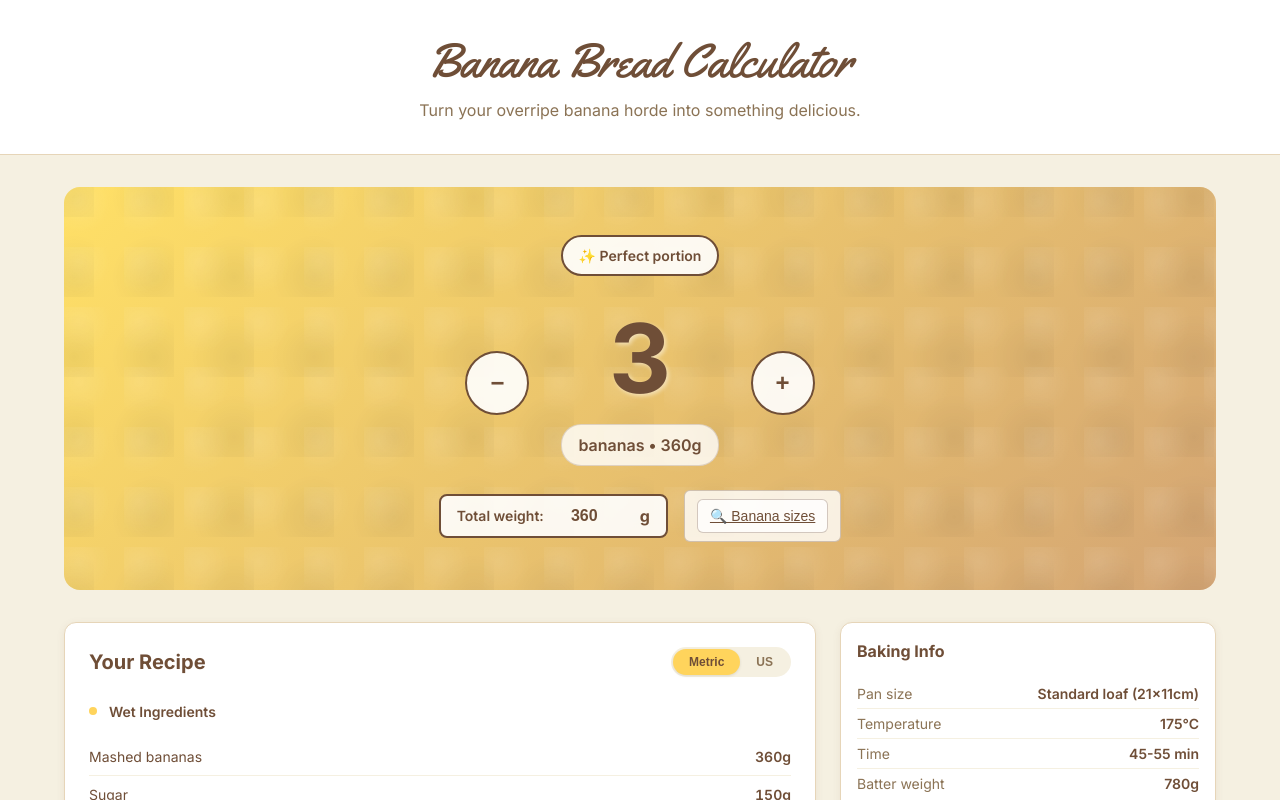
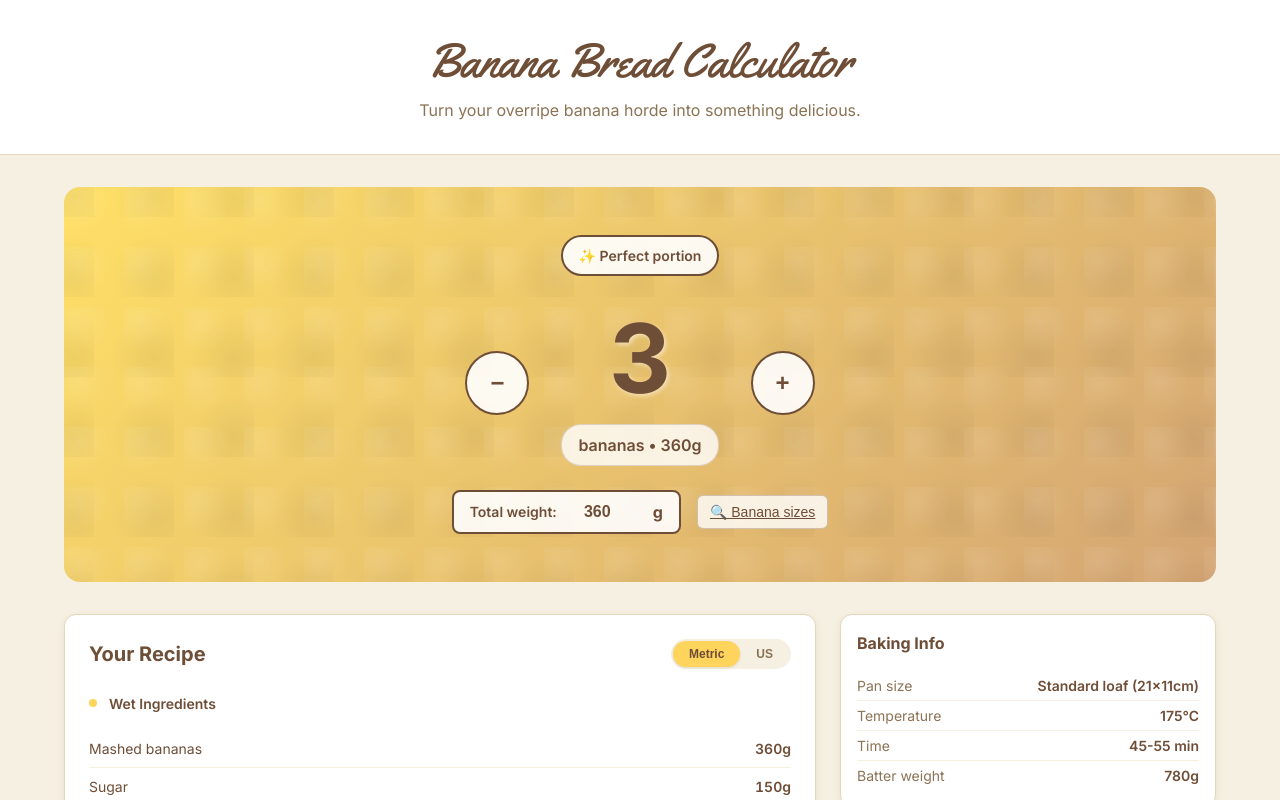
Before and after one commit to titania-nz/banana-bread-calculator, a React (Vite) app: page / in a window 1280 px wide. Shown: the top 800 px of the page. Built offline with nearby package versions, Linux system fonts and the light colour scheme.

Commit message:
Consolidate banana help div and button

```diff
--- a/src/App.tsx
+++ b/src/App.tsx
@@ -365,14 +365,12 @@ export default function App() {
               <span className="weight-unit">g</span>
             </div>
 
-            <div className="help-link">
             <button
               onClick={() => setShowBananaSizeHelp(true)}
               className="help-link-btn"
             >
               🔍 Banana sizes
             </button>
-            </div>
           </div>
 
           {inputError && (
--- a/src/index.css
+++ b/src/index.css
@@ -183,20 +183,6 @@ body {
   color: #6F4E37;
 }
 
-.help-link {
-  color: #6F4E37;
-  text-decoration: underline;
-  font-size: 14px;
-  font-weight: 500;
-  background: rgba(255, 255, 255, 0.8);
-  border: 1px solid rgba(111, 78, 55, 0.3);
-  border-radius: 6px;
-  padding: 8px 12px;
-  cursor: pointer;
-  transition: all 0.2s ease;
-  outline: none;
-}
-
 .help-link-btn {
   color: #6F4E37;
   text-decoration: underline;
@@ -211,8 +197,7 @@ body {
   outline: none;
 }
 
-.help-link-btn:hover,
-.help-link:hover {
+.help-link-btn:hover {
   background: #6F4E37;
   color: white;
 }
```
Lines whose indentation alone changed are shown as unchanged.
